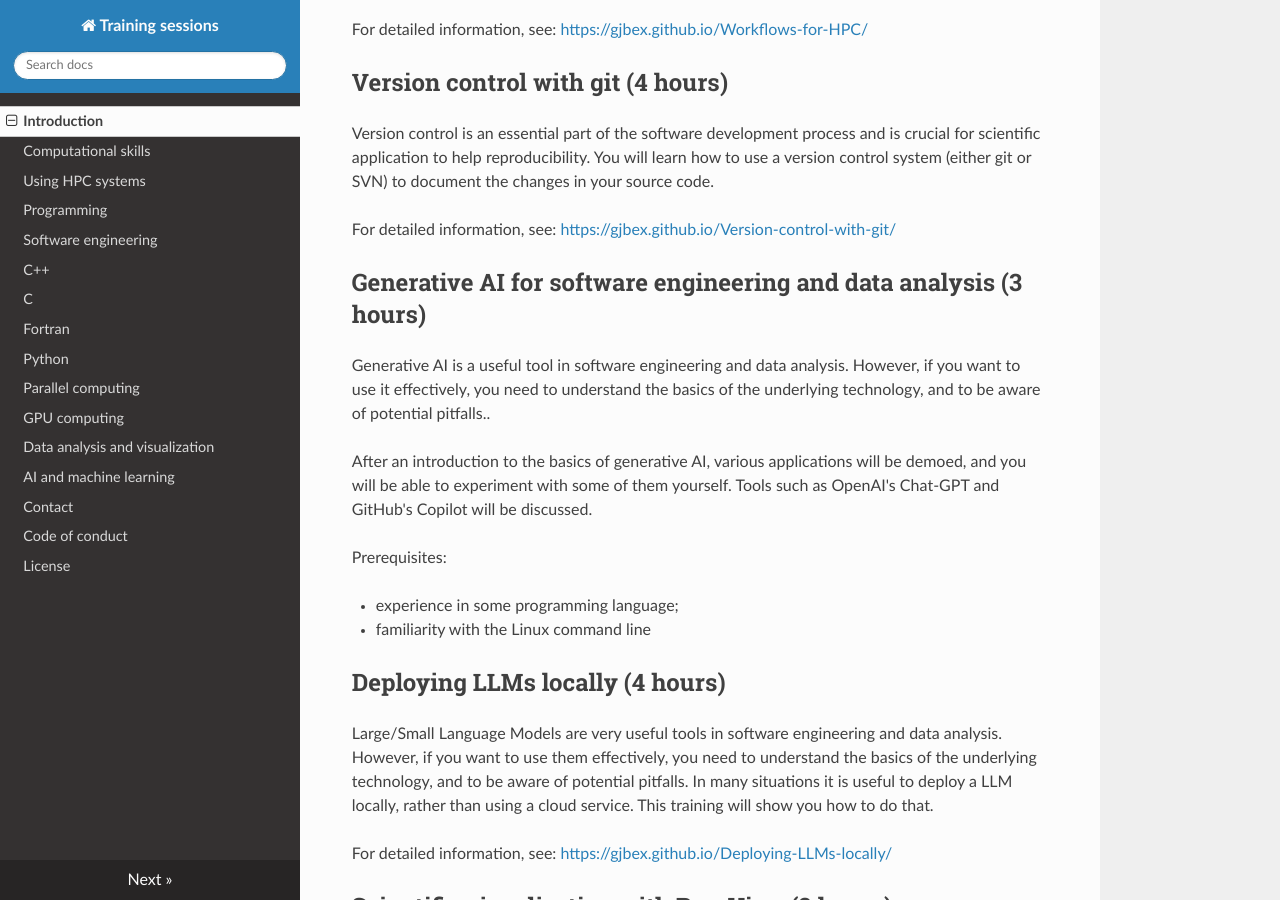
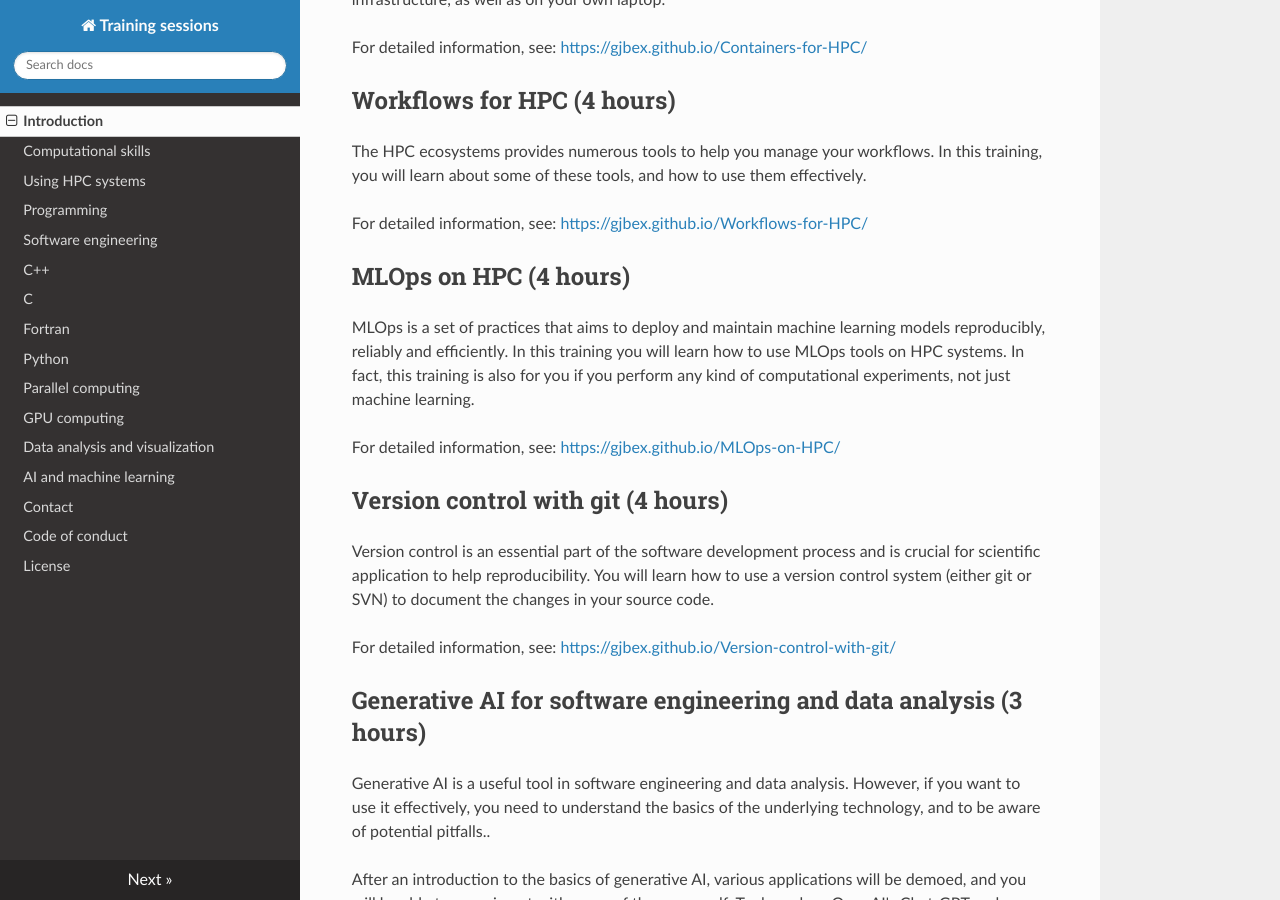
Before and after one commit to gjbex/Training-sessions, an MkDocs documentation site: the page built from docs/index.md, in a window 1280 px wide and 900 px high, scrolled down 10458 px. Built offline with MkDocs 1.6.1, drawn with Linux system fonts in a browser that asks for light colours; nearby versions of some CDN libraries; some of the changed text lies outside the part shown.

Commit message:
Add new training sessions
* Best practices for data science on HPC
* Python for beginners
* MLOps on HPC

```diff
--- a/docs/index.md
+++ b/docs/index.md
@@ -149,6 +149,18 @@
 ## Python training sessions
 
 Python is a versatile programming language that is used in many domains.
+
+
+### Python for beginners (16 hours)
+
+Python is a versatile programming language that is used in many domains.
+It is easy to learn.  This training material introduces the basics, and
+can be used for self-study, or as a basis for training sessions.  It
+requires no prior programming experience.
+
+For detailed information, see:
+[https://gjbex.github.io/Python-for-beginners/](https://gjbex.github.io/Python-for-beginners/)
+
 
 ### Python for programmers (4 hours)
 
@@ -509,6 +521,17 @@
 [https://gjbex.github.io/Workflows-for-HPC/](https://gjbex.github.io/Workflows-for-HPC/)
 
 
+## MLOps on HPC (4 hours)
+
+MLOps is a set of practices that aims to deploy and maintain machine learning
+models reproducibly, reliably and efficiently.  In this training you will learn
+how to use MLOps tools on HPC systems.  In fact, this training is also for you
+if you perform any kind of computational experiments, not just machine learning.
+
+For detailed information, see:
+[https://gjbex.github.io/MLOps-on-HPC/](https://gjbex.github.io/MLOps-on-HPC/)
+
+
 ## Version control with git (4 hours)
 
 Version control is an essential part of the software development process
```
Also changed, not shown: docs/data_analysis_and_visualization.md (+4 -0 lines), docs/python.md (+3 -1 lines), docs/scientific_computing.md (+4 -0 lines), docs/using_hpc_systems.md (+2 -0 lines).
